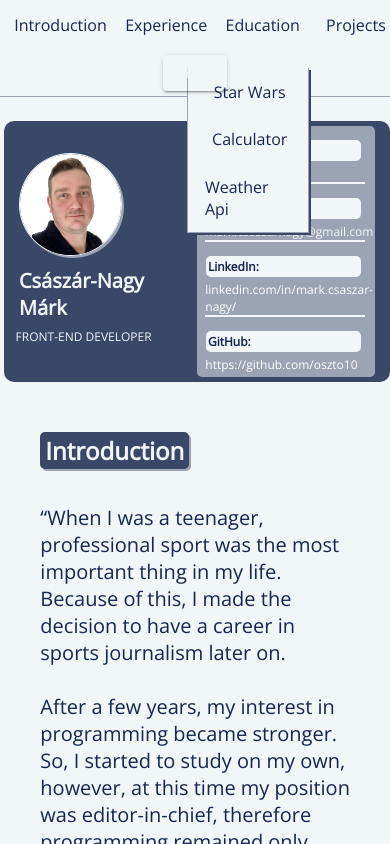
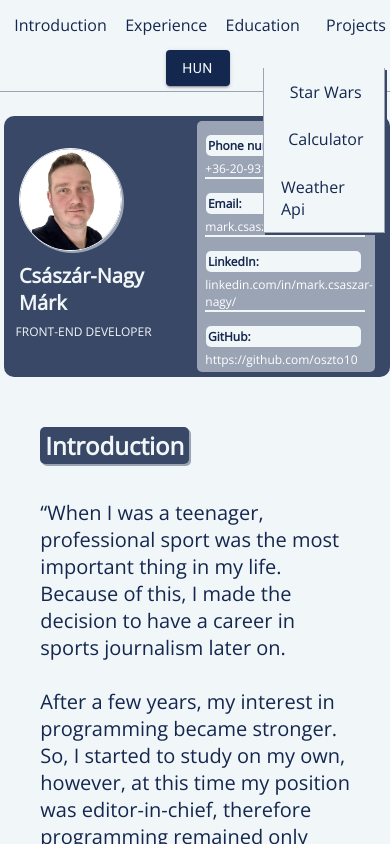
Before and after one commit to oszto10/oneletrajz, a React (Create React App) app: page / in a window 390 px wide. Both pictures are taken after a click on the element "Projects". Shown: the top 844 px of the page. Built offline with nearby package versions, Linux system fonts and the light colour scheme.

Commit message:
contacts_refresh

```diff
--- a/src/App.css
+++ b/src/App.css
@@ -296,8 +296,8 @@ header {
 }
 
 .englishButton {
-  margin-top: 10px !important;
-  margin-right: 10px !important;
+  margin-top: 5px !important;
+  margin-right: 5px !important;
   background-color: #14274e !important;
   color: #f1f6f9 !important;
 }
@@ -463,6 +463,10 @@ h4 {
   font-family: "Open Sans", sans-serif;
   padding-left: 50px;
   text-shadow: 2px 2px 2px #aaa8a8;
+}
+
+.city-input::placeholder {
+  color: #f1f6f9;
 }
 
 .city-search::-webkit-inner-spin-button {
@@ -737,6 +741,10 @@ input:focus {
 }
 
 @media only screen and (max-width: 715px) {
+  .dropdown-item {
+    right: 15%;
+  }
+
   .calc-buttons {
     flex-wrap: wrap;
   }
@@ -791,9 +799,8 @@ input:focus {
   }
 
   .englishButton {
-    margin-top: 10px !important;
-    margin-right: 10px !important;
-    background-color: transparent !important;
+    margin-top: 5px !important;
+    margin-right: 5px !important;
   }
 
   .contact {
@@ -842,7 +849,41 @@ input:focus {
   }
 
   .englishButton {
-    margin-top: 10px !important;
-    margin-right: 10px !important;
+    margin-top: 5px !important;
+    margin-right: 5px !important;
   }
 }
+
+@media only screen and (max-width: 430px) {
+  .dropdown-item {
+    right: 5px;
+  }
+}
+
+@media only screen and (max-width: 360px) {
+  .dropdown-item {
+    right: 60%;
+    top: 14%;
+  }
+}
+
+@media only screen and (max-width: 279px) {
+  .dropdown-item {
+    right: 30%;
+    top: 14%;
+  }
+}
+
+@media only screen and (max-width: 231px) {
+  .dropdown-item {
+    right: 0;
+    top: 14%;
+  }
+}
+
+@media only screen and (max-width: 194px) {
+  .dropdown-item {
+    right: 40%;
+    top: 20%;
+  }
+}
--- a/src/components/Contact.jsx
+++ b/src/components/Contact.jsx
@@ -14,10 +14,10 @@ function Contact(english) {
     <div className="contact">
 
     <h3 className='contact-detail'><b>Phone number:</b></h3>
-    <h3 className='line'>+36/20-931-8136</h3>
+    <h3 className='line'><a href="tel:06209318136">+36-20-931-8136</a></h3>
 
     <h3 className='contact-detail'><b>Email:</b></h3>
-    <h3 className='line'>mark.csaszarnagy@gmail.com</h3>
+    <h3 className='line'><a href="mailto:mark.csaszarnagy@gmail.com">mark.csaszarnagy@gmail.com</a></h3>
 
     <h3 className='contact-detail'><b>LinkedIn:</b></h3>
     <h3 className='line'><a href="https://www.linkedin.com/in/mark-csaszar-nagy/">linkedin.com/in/mark.csaszar-nagy/</a></h3>
--- a/src/components/WeatherApi.jsx
+++ b/src/components/WeatherApi.jsx
@@ -18,7 +18,7 @@ function WeatherApi({english, handleClick}) {
 
     useEffect(() => {
         if(search.length > 2) {
-          fetch(`https://api.weatherapi.com/v1/search.json?key=4a718d955edf422ca3c80905232501&q=${search}`)
+          fetch(`https://api.weatherapi.com/v1/search.json?key=1eb43134033c41ab8b8151501230802&q=${search}`)
           .then((response) => {
             return response.json()
           })
@@ -40,7 +40,7 @@ function WeatherApi({english, handleClick}) {
       useEffect(() => {
         if(buttonClick !== 0){
           fetch(
-            `https://api.weatherapi.com/v1/current.json?key=4a718d955edf422ca3c80905232501&q=${search}&aqi=no`
+            `https://api.weatherapi.com/v1/current.json?key=1eb43134033c41ab8b8151501230802&q=${search}&aqi=no`
           )
             .then((response) => {
               return response.json()
```
